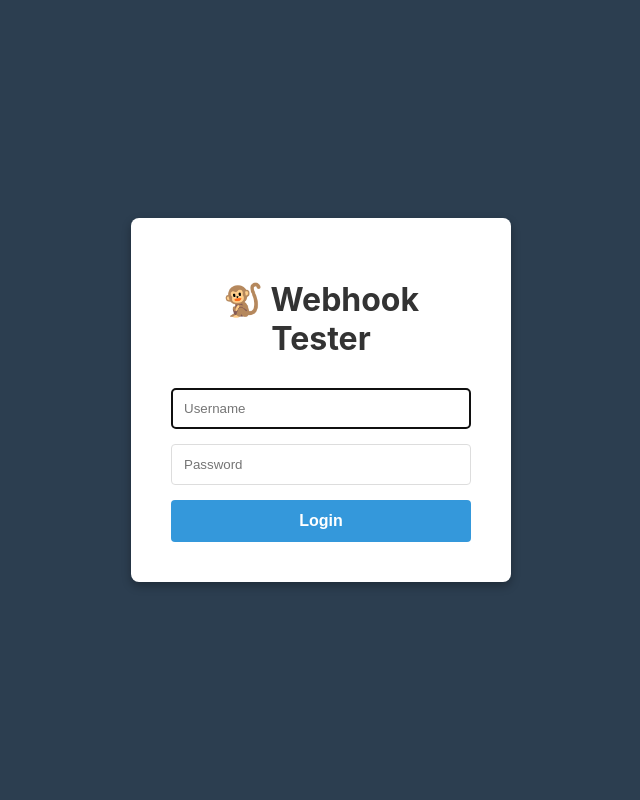
After one commit to nguyenhuy158/webhook-tester, a Flask app: page /login in a window 1280 px wide. The commit adds this page. Shown: the whole page, without its empty margins (319-959 px from the left). Run offline with Flask 3, Linux system fonts and the light colour scheme.

Commit message:
feat: Add login, search, endpoint validation & remove db from repo

```diff
--- a/app/app.py
+++ b/app/app.py
@@ -1,4 +1,6 @@
 from flask import Flask, request, render_template, jsonify, redirect, url_for, flash
+from flask_login import LoginManager, UserMixin, login_user, login_required, logout_user, current_user
+from werkzeug.security import generate_password_hash, check_password_hash
 import datetime
 import json
 import logging
@@ -12,6 +14,25 @@ app.secret_key = 'super_secret_key_change_me' # For flash messages
 # Database setup
 DB_PATH = 'webhook.db'
 
+# Authentication setup
+login_manager = LoginManager()
+login_manager.init_app(app)
+login_manager.login_view = 'login'
+
+class User(UserMixin):
+    def __init__(self, id, username):
+        self.id = id
+        self.username = username
+
+@login_manager.user_loader
+def load_user(user_id):
+    conn = get_db_connection()
+    user = conn.execute('SELECT * FROM users WHERE id = ?', (user_id,)).fetchone()
+    conn.close()
+    if user:
+        return User(user['id'], user['username'])
+    return None
+
 def get_db_connection():
     conn = sqlite3.connect(DB_PATH)
     conn.row_factory = sqlite3.Row
@@ -19,6 +40,8 @@ def get_db_connection():
 
 def init_db():
     conn = get_db_connection()
+
+    # Endpoints table
     conn.execute('''
         CREATE TABLE IF NOT EXISTS endpoints (
             id INTEGER PRIMARY KEY AUTOINCREMENT,
@@ -31,6 +54,8 @@ def init_db():
             created_at TIMESTAMP DEFAULT CURRENT_TIMESTAMP
         )
     ''')
+
+    # Requests table
     conn.execute('''
         CREATE TABLE IF NOT EXISTS requests (
             id INTEGER PRIMARY KEY AUTOINCREMENT,
@@ -44,6 +69,24 @@ def init_db():
             FOREIGN KEY (endpoint_id) REFERENCES endpoints (id)
         )
     ''')
+
+    # Users table
+    conn.execute('''
+        CREATE TABLE IF NOT EXISTS users (
+            id INTEGER PRIMARY KEY AUTOINCREMENT,
+            username TEXT UNIQUE NOT NULL,
+            password TEXT NOT NULL
+        )
+    ''')
+
+    # Create default user 'huy' if not exists
+    user = conn.execute('SELECT * FROM users WHERE username = ?', ('huy',)).fetchone()
+    if not user:
+        # Default password is 'huy'
+        hashed_pw = generate_password_hash('huy')
+        conn.execute('INSERT INTO users (username, password) VALUES (?, ?)', ('huy', hashed_pw))
+        print("Default user 'huy' created.")
+
     conn.commit()
     conn.close()
 
@@ -51,7 +94,6 @@ def init_db():
 if not os.path.exists(DB_PATH):
     init_db()
 else:
-    # Ensure tables exist even if file exists (migration check simplified)
     init_db()
 
 # Helper to format body for display
@@ -62,14 +104,48 @@ def format_json(value):
     except:
         return value
 
+@app.route('/login', methods=['GET', 'POST'])
+def login():
+    if request.method == 'POST':
+        username = request.form['username']
+        password = request.form['password']
+
+        conn = get_db_connection()
+        user = conn.execute('SELECT * FROM users WHERE username = ?', (username,)).fetchone()
+        conn.close()
+
+        if user and check_password_hash(user['password'], password):
+            user_obj = User(user['id'], user['username'])
+            login_user(user_obj)
+            return redirect(url_for('index'))
+        else:
+            flash('Invalid username or password', 'error')
+
+    return render_template('login.html')
+
+@app.route('/logout')
+@login_required
+def logout():
+    logout_user()
+    return redirect(url_for('login'))
+
 @app.route('/')
+@login_required
 def index():
+    query = request.args.get('q', '')
     conn = get_db_connection()
-    endpoints = conn.execute('SELECT * FROM endpoints ORDER BY created_at DESC').fetchall()
+
+    if query:
+        search_query = f"%{query}%"
+        endpoints = conn.execute('SELECT * FROM endpoints WHERE name LIKE ? OR slug LIKE ? ORDER BY created_at DESC', (search_query, search_query)).fetchall()
+    else:
+        endpoints = conn.execute('SELECT * FROM endpoints ORDER BY created_at DESC').fetchall()
+
     conn.close()
-    return render_template('index.html', endpoints=endpoints)
+    return render_template('index.html', endpoints=endpoints, query=query)
 
 @app.route('/create', methods=['POST'])
+@login_required
 def create_endpoint():
     name = request.form['name']
     slug = request.form['slug']
@@ -90,6 +166,7 @@ def create_endpoint():
     return redirect(url_for('index'))
 
 @app.route('/endpoint/<int:endpoint_id>')
+@login_required
 def view_endpoint(endpoint_id):
     conn = get_db_connection()
     endpoint = conn.execute('SELECT * FROM endpoints WHERE id = ?', (endpoint_id,)).fetchone()
@@ -102,6 +179,7 @@ def view_endpoint(endpoint_id):
     return render_template('endpoint.html', endpoint=endpoint, requests=requests_log)
 
 @app.route('/endpoint/<int:endpoint_id>/update', methods=['POST'])
+@login_required
 def update_endpoint(endpoint_id):
     conn = get_db_connection()
     conn.execute('''
@@ -121,6 +199,7 @@ def update_endpoint(endpoint_id):
     return redirect(url_for('view_endpoint', endpoint_id=endpoint_id))
 
 @app.route('/endpoint/<int:endpoint_id>/clear', methods=['POST'])
+@login_required
 def clear_requests(endpoint_id):
     conn = get_db_connection()
     conn.execute('DELETE FROM requests WHERE endpoint_id = ?', (endpoint_id,))
@@ -129,6 +208,20 @@ def clear_requests(endpoint_id):
     flash('History cleared!', 'success')
     return redirect(url_for('view_endpoint', endpoint_id=endpoint_id))
 
+@app.route('/api/check-slug')
+@login_required
+def check_slug():
+    slug = request.args.get('slug')
+    if not slug:
+        return jsonify({"exists": False})
+
+    conn = get_db_connection()
+    endpoint = conn.execute('SELECT id FROM endpoints WHERE slug = ?', (slug,)).fetchone()
+    conn.close()
+
+    return jsonify({"exists": bool(endpoint)})
+
+# Public Webhook Receiver (No Auth Needed)
 @app.route('/hook/<slug>', methods=['GET', 'POST', 'PUT', 'DELETE', 'PATCH'])
 def webhook_receiver(slug):
     conn = get_db_connection()
--- /dev/null
+++ b/app/templates/login.html
@@ -0,0 +1,34 @@
+<!DOCTYPE html>
+<html>
+<head>
+    <title>Webhook Tester - Login</title>
+    <style>
+        body { font-family: -apple-system, BlinkMacSystemFont, "Segoe UI", Roboto, "Helvetica Neue", Arial, sans-serif; background: #2c3e50; color: #333; display: flex; justify-content: center; align-items: center; height: 100vh; margin: 0; }
+        .login-card { background: white; padding: 40px; border-radius: 8px; box-shadow: 0 4px 10px rgba(0,0,0,0.3); width: 300px; text-align: center; }
+        h1 { margin-bottom: 30px; color: #333; }
+        input { width: 100%; padding: 12px; margin-bottom: 15px; border: 1px solid #ddd; border-radius: 4px; box-sizing: border-box; }
+        button { width: 100%; padding: 12px; background: #3498db; color: white; border: none; border-radius: 4px; cursor: pointer; font-size: 16px; font-weight: bold; }
+        button:hover { background: #2980b9; }
+        .error { color: #e74c3c; margin-bottom: 15px; font-size: 0.9em; }
+    </style>
+</head>
+<body>
+    <div class="login-card">
+        <h1>🐒 Webhook Tester</h1>
+
+        {% with messages = get_flashed_messages(category_filter=["error"]) %}
+          {% if messages %}
+            {% for message in messages %}
+              <div class="error">{{ message }}</div>
+            {% endfor %}
+          {% endif %}
+        {% endwith %}
+
+        <form method="POST">
+            <input type="text" name="username" placeholder="Username" required autofocus>
+            <input type="password" name="password" placeholder="Password" required>
+            <button type="submit">Login</button>
+        </form>
+    </div>
+</body>
+</html>
```
Also changed, not shown: app/templates/index.html (+51 -8 lines), app/webhook.db (deleted), 2 other files.
